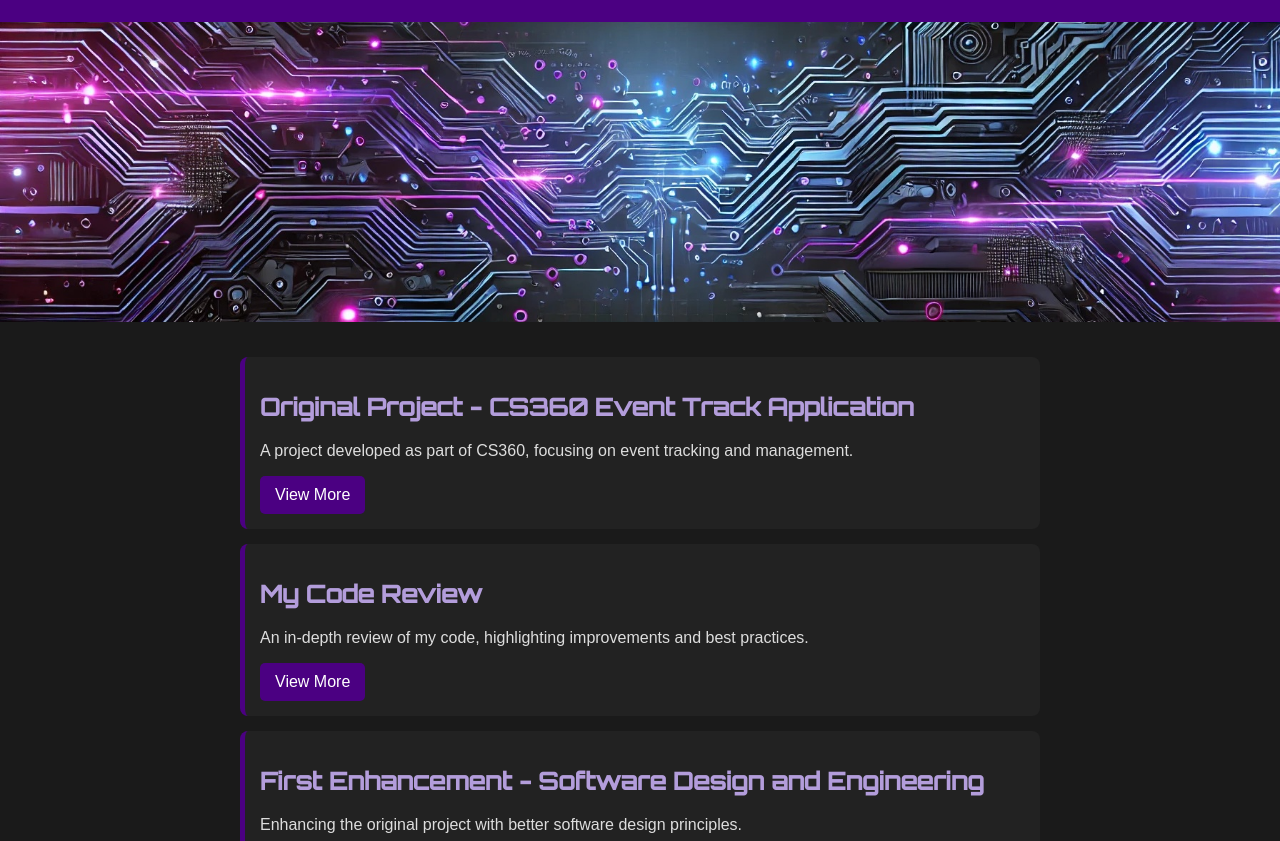
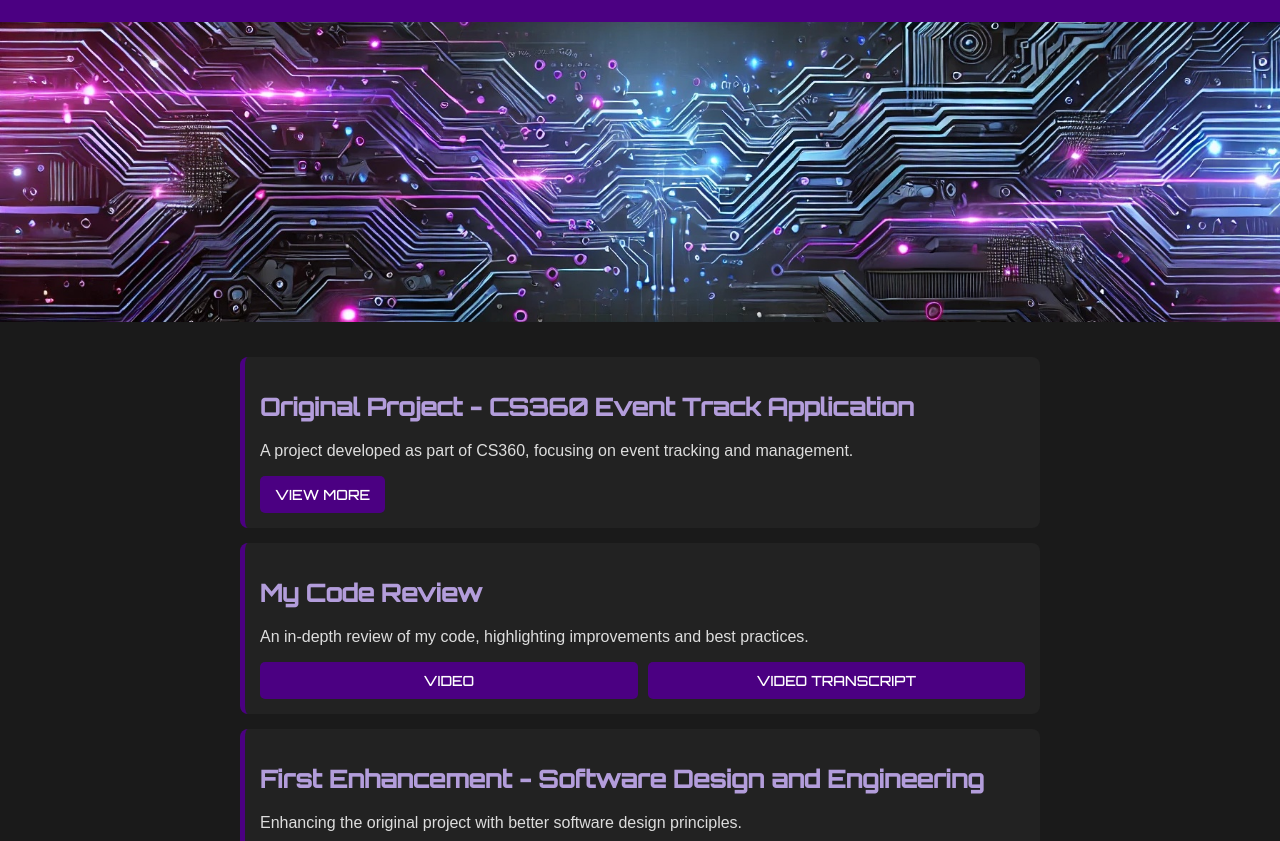
Before and after one commit to Mikaelaspence/mikaelaspence.github.io, a plain HTML site: page index.html in a window 1280 px wide. Shown: the part 111-952 px from the top of the page. Drawn offline with Linux system fonts and the light colour scheme.

Commit message:
Update index.html

```diff
--- a/index.html
+++ b/index.html
@@ -70,6 +70,7 @@
             font-size: 16px;
         }
 
+        /* Buttons */
         .project .buttons {
             display: flex;
             gap: 10px;
@@ -78,6 +79,7 @@
 
         .project a {
             display: inline-block;
+            font-family: 'Orbitron', sans-serif;
             background-color: #4b0082;
             color: white;
             padding: 10px 15px;
@@ -85,6 +87,8 @@
             border-radius: 5px;
             flex: 1;
             text-align: center;
+            font-size: 14px;
+            text-transform: uppercase;
         }
 
         .project a:hover {
@@ -120,7 +124,10 @@
             <div class="project">
                 <h2>My Code Review</h2>
                 <p>An in-depth review of my code, highlighting improvements and best practices.</p>
-                <a href="https://youtu.be/qxwpSwwdeXg">View More</a>
+                <div class="buttons">
+                    <a href="https://youtu.be/qxwpSwwdeXg">Video</a>
+                    <a href="under-construction.html">Video Transcript</a>
+                </div>
             </div>
 
             <div class="project">
```
